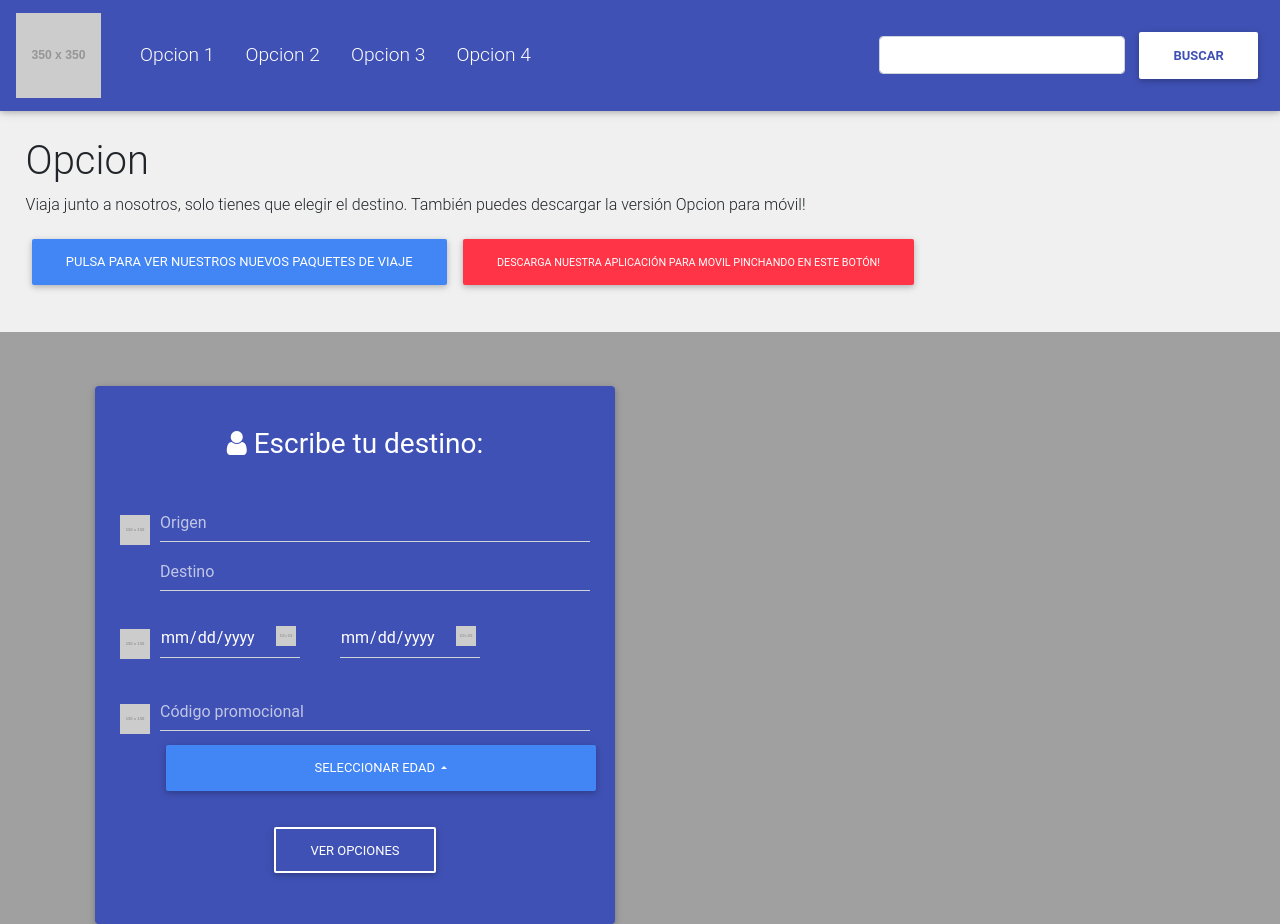
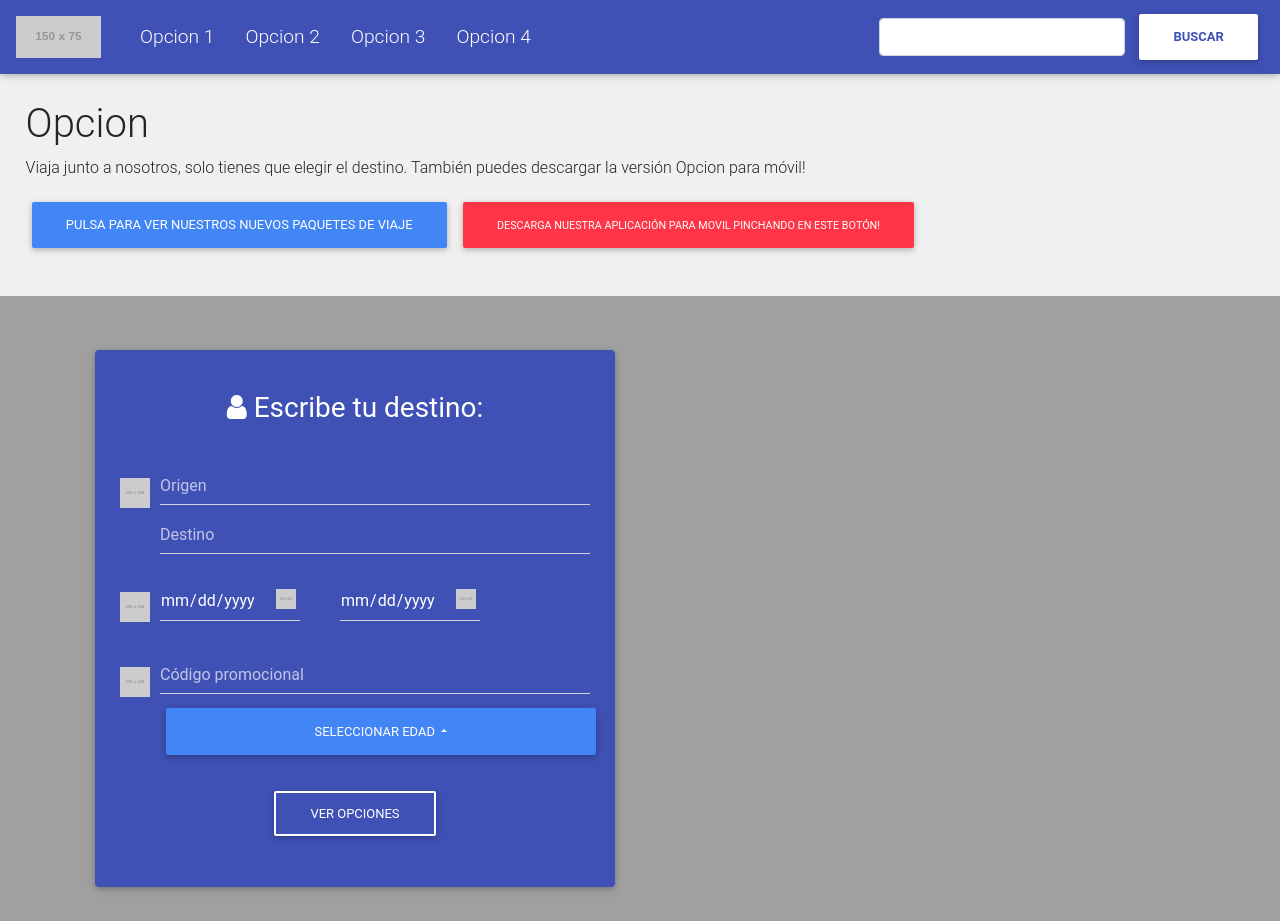
Before and after one commit to diegoooo41/diegoooo41.github.io, a plain HTML site: page index.html in a window 1280 px wide. Shown: the top 924 px of the page. Drawn offline with nearby package versions, Linux system fonts and the light colour scheme; placeholder pictures from the web are drawn by us; some icons are missing.

Commit message:
Update index.html

```diff
--- a/index.html
+++ b/index.html
@@ -19,7 +19,7 @@
 <body>
 <!--Navbar-->
 <nav class="navbar navbar-expand-xl navbar-dark bg-navbar sticky-top">
-    <a class="navbar-brand" href="#"><img class="logo-navbar" src="https://via.placeholder.com/350x350"></img></a>
+    <a class="navbar-brand" href="#"><img class="logo-navbar" src="https://via.placeholder.com/150x75"></img></a>
     <button class="navbar-toggler" type="button" data-toggle="collapse" data-target="#navbarSupportedContentXL" aria-controls="navbarSupportedContentXL" aria-expanded="false" aria-label="Toggle navigation">
         <span class="navbar-toggler-icon"></span>
     </button>
```
